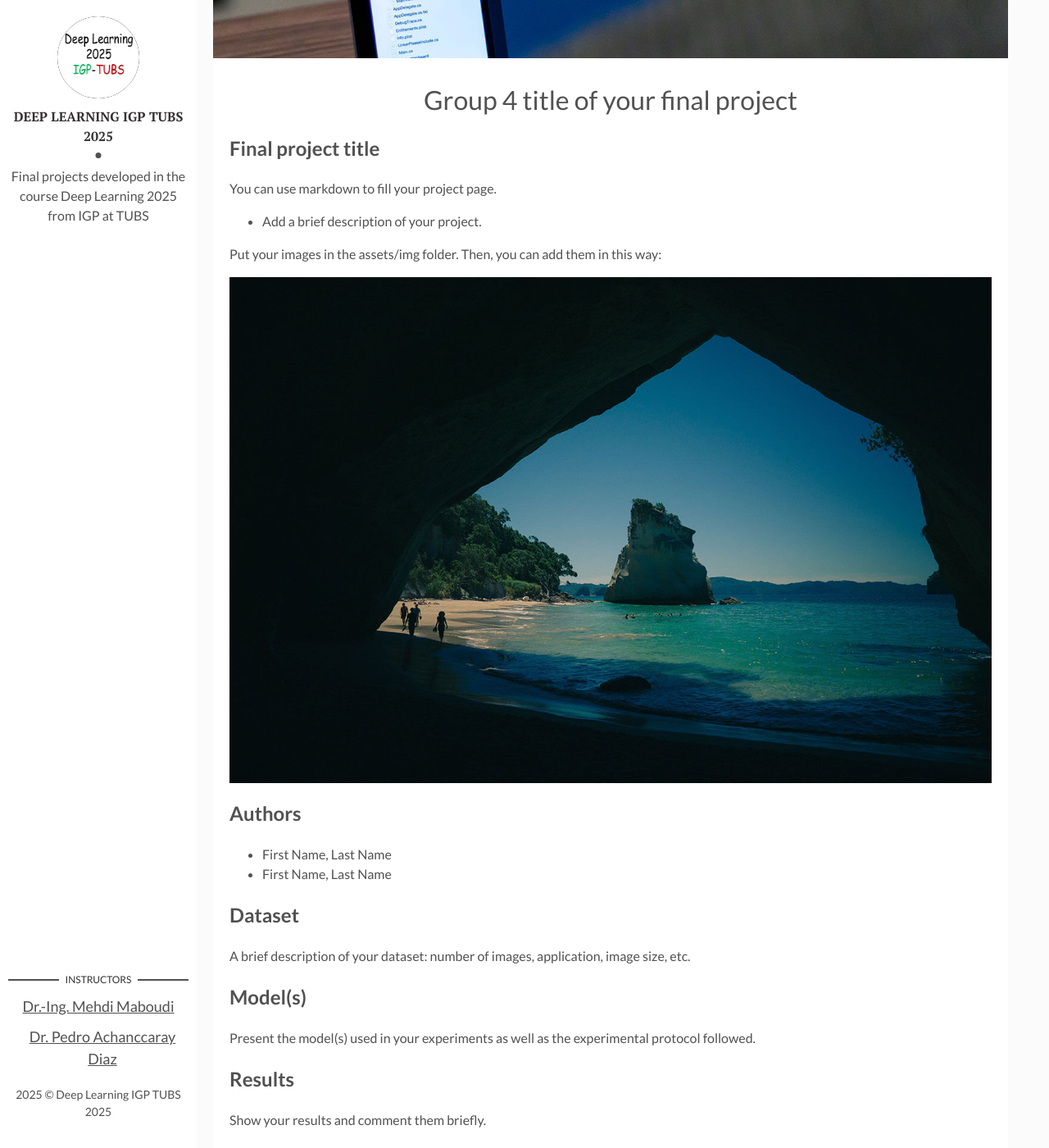
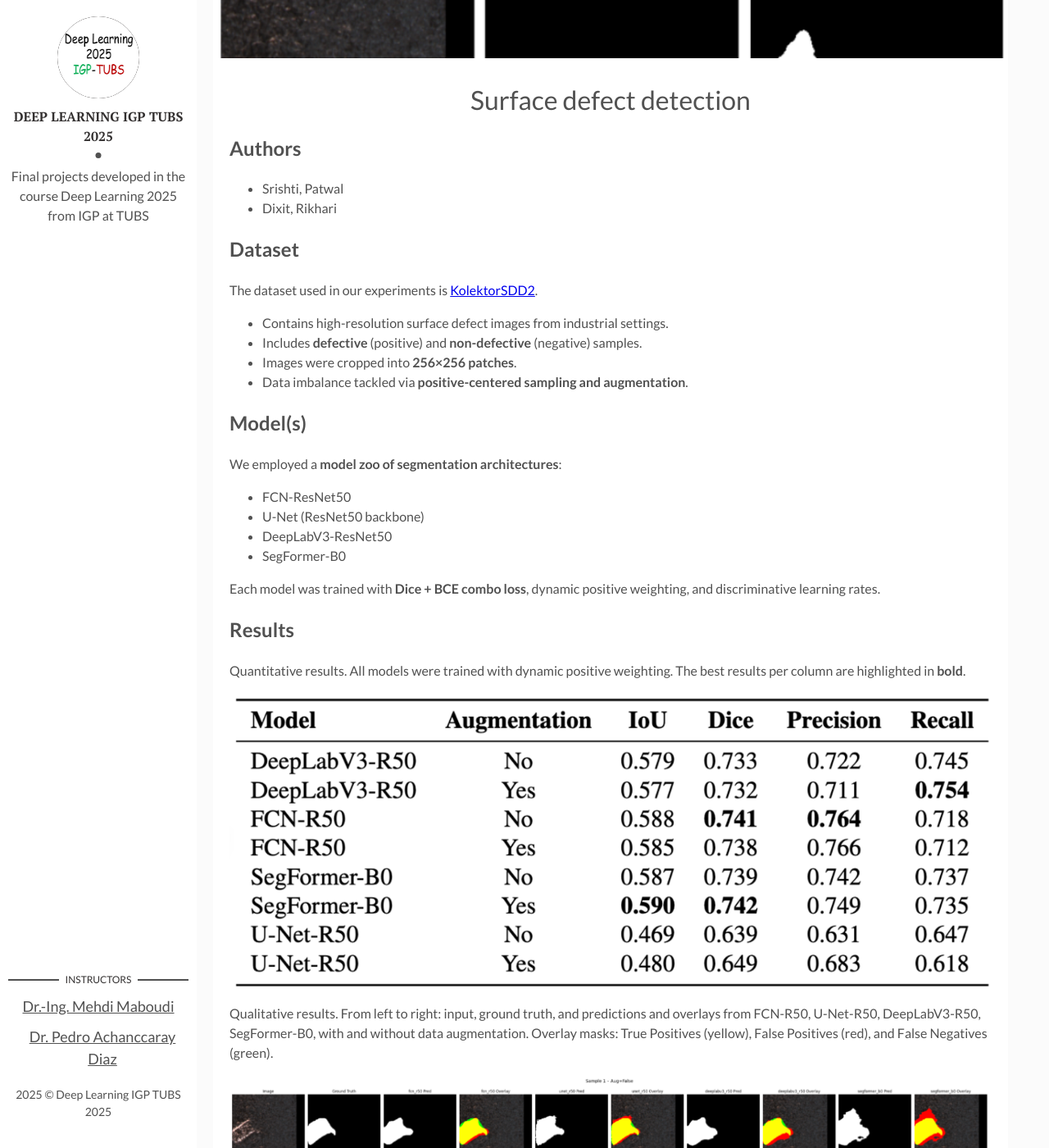
Before and after one commit to Deep-Learning-IGP-TUBS-SoSe2025/Deep-Learning-IGP-TUBS-SoSe2025.github.io, a Jekyll site: the page built from _posts/2025-04-15-Group_4.markdown, in a window 1280 px wide and 1400 px high, scrolled down 449 px. Shown: the whole window at 82% size. Built offline with Jekyll 4.4.1, drawn with Linux system fonts in a browser that asks for light colours; some of the changed text lies outside the part shown.

Commit message:
update group 4

```diff
--- a/_posts/2025-04-15-Group_4.markdown
+++ b/_posts/2025-04-15-Group_4.markdown
@@ -1,32 +1,45 @@
 ---
 layout: post
-title: Group 4 title of your final project
+title: Surface defect detection
 date: 2025-04-15 13:32:20 +0300
 description: Project description # Add post description (optional)
-img: how-to-start.jpg # Add image post (optional), put your image in assets/img/
+img: group-4-cover.png # Add image post (optional), put your image in assets/img/
 fig-caption: # Add figcaption (optional)
 tags: [Projects]
 ---
 
-## Final project title
-
-You can use markdown to fill your project page.
-
-- Add a brief description of your project.
-
-Put your images in the assets/img folder. Then, you can add them in this way:
-
-![My Figure]({{site.baseurl}}/assets/img/we-in-rest.jpg)
-
 ## Authors
- - First Name, Last Name
- - First Name, Last Name
+ - Srishti, Patwal
+ - Dixit, Rikhari
 
 ## Dataset
-A brief description of your dataset: number of images, application, image size, etc.
+The dataset used in our experiments is [KolektorSDD2](https://www.vicos.si/resources/kolektorsdd2/).
+- Contains high-resolution surface defect images from industrial settings.
+- Includes **defective** (positive) and **non-defective** (negative) samples.
+- Images were cropped into **256×256 patches**.
+- Data imbalance tackled via **positive-centered sampling and augmentation**.
 
 ## Model(s)
-Present the model(s) used in your experiments as well as the experimental protocol followed.
+We employed a **model zoo of segmentation architectures**:
+- FCN-ResNet50
+- U-Net (ResNet50 backbone)
+- DeepLabV3-ResNet50
+- SegFormer-B0
+
+Each model was trained with **Dice + BCE combo loss**, dynamic positive weighting, and discriminative learning rates.
 
 ## Results
-Show your results and comment them briefly.
+Quantitative results. All models were trained with dynamic positive weighting. The best results per column are highlighted in **bold**.
+
+![Segmentation results metrics]({{site.baseurl}}/assets/img/group4/results_metrics.png)
+
+Qualitative results. From left to right: input, ground truth, and predictions and overlays from FCN-R50, U-Net-R50, DeepLabV3-R50, SegFormer-B0, with and without data augmentation. Overlay masks: True Positives (yellow), False Positives (red), and False Negatives (green).
+
+![Segmentation results]({{site.baseurl}}/assets/img/group4/results.png)
+
+
+Summary:
+- **Best IoU & Dice** → FCN-ResNet50
+- **Best Recall** → DeepLabV3-R50
+- **Best Precision** → SegFormer-B0
+- **U-Net** underperformed compared to other models.
```
Also changed, not shown: assets/img/group-4-cover.png (added), assets/img/group4/results.png (added), assets/img/group4/results_metrics.png (added).
